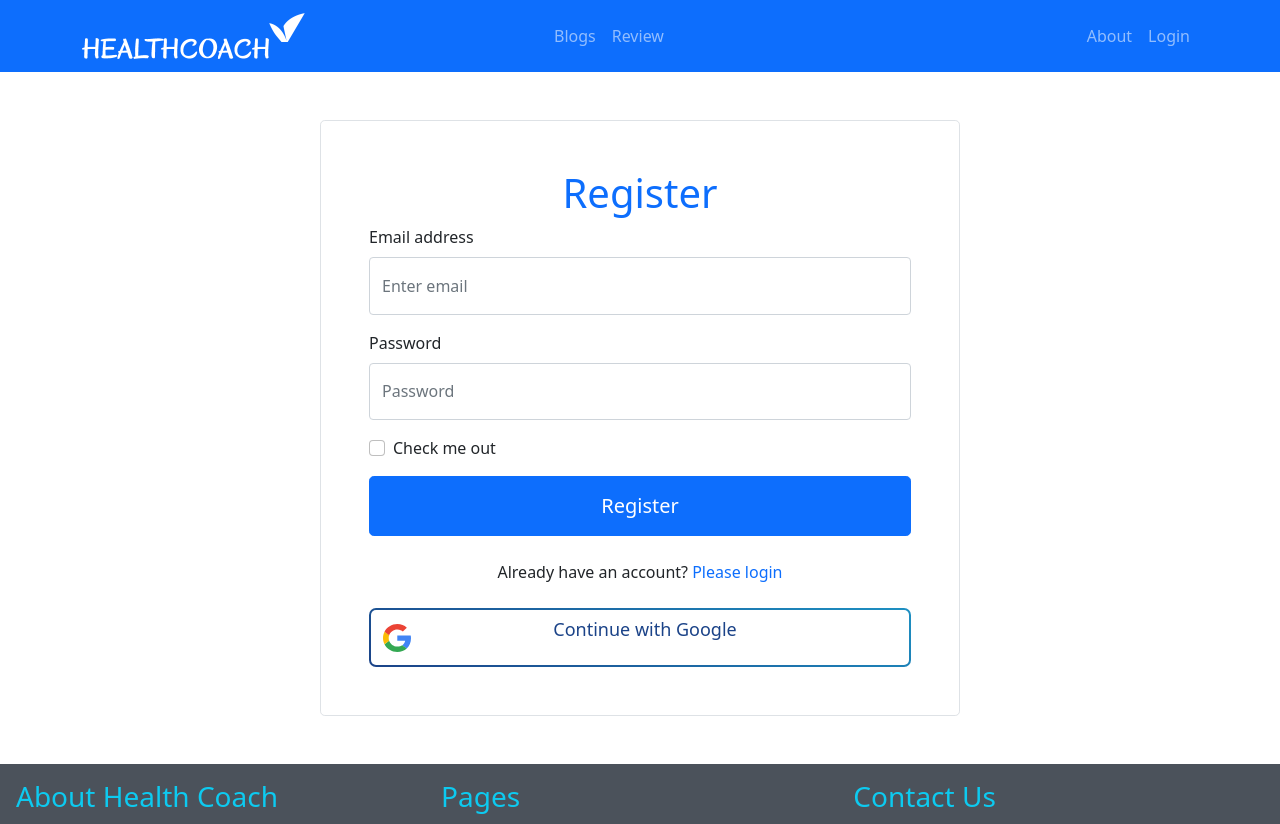
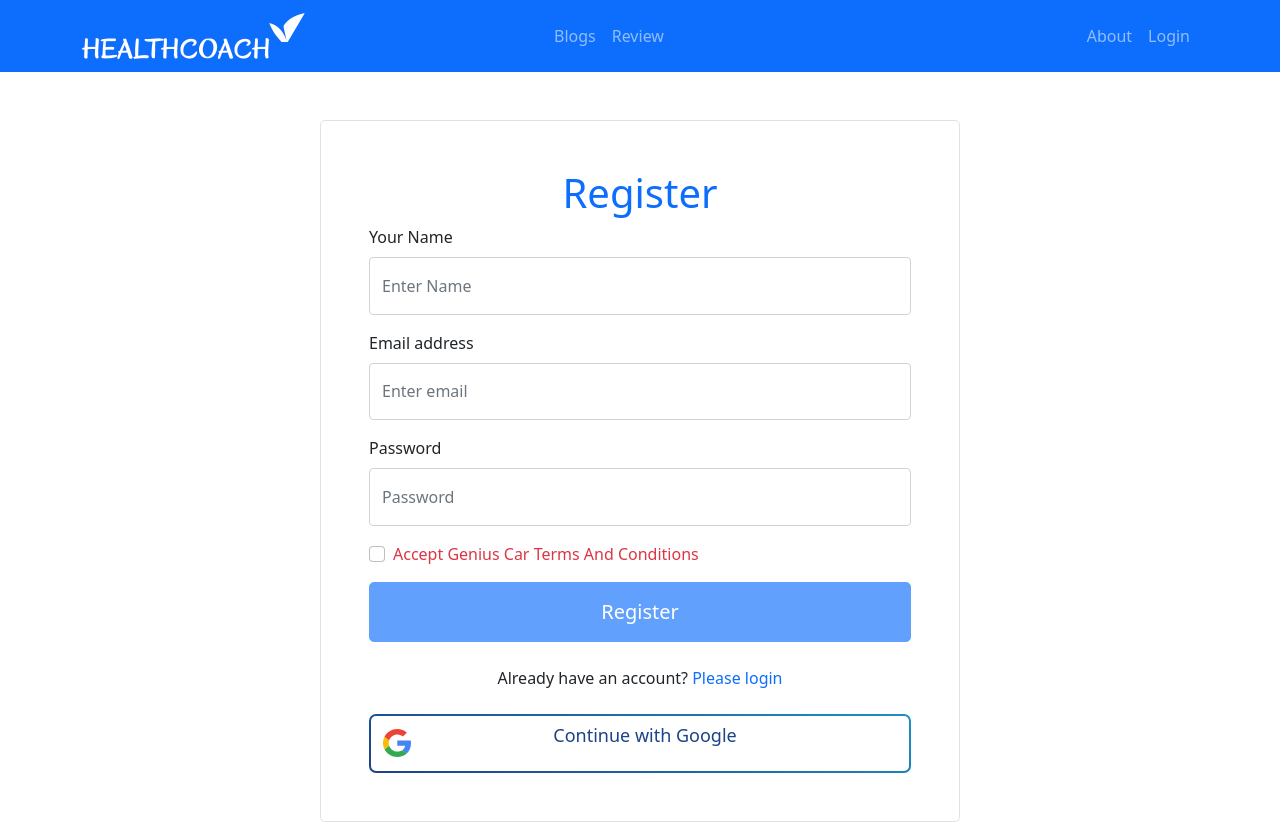
Before and after one commit to rana135/health-check, a React (Create React App) app: page /register in a window 1280 px wide. Shown: the top 824 px of the page. Built offline with nearby package versions, Linux system fonts and the light colour scheme; no server answers.

Commit message:
react toastify and reset password done

```diff
--- a/package.json
+++ b/package.json
@@ -15,6 +15,7 @@
     "react-firebase-hooks": "^5.0.3",
     "react-router-dom": "^6.3.0",
     "react-scripts": "5.0.1",
+    "react-toastify": "^8.2.0",
     "web-vitals": "^2.1.4"
   },
   "scripts": {
--- a/src/Form/Login/Login.js
+++ b/src/Form/Login/Login.js
@@ -1,11 +1,14 @@
 import React, { useRef, useState } from 'react';
-import { Button, Form } from 'react-bootstrap';
+import { Button, Form} from 'react-bootstrap';
 import './Login.css';
 import GoogleLogo from '../../images/google.svg'
 import { useNavigate } from 'react-router-dom';
-import { useSignInWithEmailAndPassword, useSignInWithGoogle } from 'react-firebase-hooks/auth';
+import { useSendPasswordResetEmail, useSignInWithEmailAndPassword, useSignInWithGoogle } from 'react-firebase-hooks/auth';
 import auth from '../../Firebase.init';
 import Loading from '../../Shared/Loading/Loading';
+import { sendPasswordResetEmail } from 'firebase/auth';
+import { ToastContainer, toast } from 'react-toastify';
+import 'react-toastify/dist/ReactToastify.css';
 
 const Login = () => {
   const [validated, setValidated] = useState(false);
@@ -19,6 +22,9 @@ const Login = () => {
     error,
   ] = useSignInWithEmailAndPassword(auth);
   const [signInWithGoogle, user1, loading1, error1] = useSignInWithGoogle(auth);
+  const [sendPasswordResetEmail, sending, resetError] = useSendPasswordResetEmail(
+    auth
+  );
 
 
   let errorElement;
@@ -56,6 +62,18 @@ const Login = () => {
   const navigateRegister = () => {
     navigate('/register')
   }
+
+  const resetPassword = async () => {
+    const email = emailRef.current.value;
+    if (email) {
+      await sendPasswordResetEmail(email);
+      toast('Sent email');
+    }
+    else{
+      toast ("please enter your email address")
+    }
+
+  }
   return (
     <div className='w-50 mx-auto border p-5 m-5 rounded-3'>
       <h1 className='text-center text-primary'>Login</h1>
@@ -69,9 +87,6 @@ const Login = () => {
           <Form.Label>Password</Form.Label>
           <Form.Control ref={passwordRef} type="password" placeholder="Password" required />
         </Form.Group>
-        <Form.Group className="mb-3" controlId="formBasicCheckbox">
-          <Form.Check type="checkbox" label="Check me out" />
-        </Form.Group>
         <Button style={{ height: "60px" }} className='btn btn-lg mx-auto d-block w-100' variant="primary" type="submit">
           Login
         </Button>
@@ -79,7 +94,7 @@ const Login = () => {
       {errorElement}
       <div className='m-4'>
         <p className='text-center mt-2'>New to Genius Car? <span onClick={navigateRegister} className='text-primary'>Please Register</span></p>
-        <p className='text-center mt-2'>Forget Password? <span className='text-primary'>Reset Password</span></p>
+        <p className='text-center mt-2'>Forget Password? <span onClick={resetPassword} className='text-primary'>Reset Password</span></p>
       </div>
       <div className='input-wrapper'>
         <button onClick={() => signInWithGoogle()} className='google-auth'>
@@ -87,6 +102,7 @@ const Login = () => {
           <p> Continue with Google </p>
         </button>
       </div>
+      <ToastContainer />
     </div>
   );
 };
--- a/src/Form/Register/Register.js
+++ b/src/Form/Register/Register.js
@@ -8,7 +8,9 @@ import Loading from '../../Shared/Loading/Loading';
 
 
 const Register = () => {
+    const [agree, setAgree] = useState(false);
     const [validated, setValidated] = useState(false);
+    const nameRef = useRef('')
     const emailRef = useRef('')
     const passwordRef = useRef('')
     const navigate = useNavigate();
@@ -17,7 +19,7 @@ const Register = () => {
         user,
         loading,
         error,
-    ] = useCreateUserWithEmailAndPassword(auth);
+    ] = useCreateUserWithEmailAndPassword(auth, {sendEmailVerification:true});
     const [signInWithGoogle, user1, loading1, error1] = useSignInWithGoogle(auth);
 
     let errorELement;
@@ -45,6 +47,8 @@ const Register = () => {
         setValidated(true);
         event.preventDefault();
 
+
+        const name = nameRef.current.value;
         const email = emailRef.current.value;
         const password = passwordRef.current.value;
         createUserWithEmailAndPassword(email, password)
@@ -59,6 +63,10 @@ const Register = () => {
             <h1 className='text-center text-primary'>Register</h1>
             <Form onSubmit={handleRegister}>
                 <Form.Group className="mb-3" controlId="formBasicEmail">
+                    <Form.Label>Your Name</Form.Label>
+                    <Form.Control ref={nameRef} type="text" placeholder="Enter Name" required />
+                </Form.Group>
+                <Form.Group className="mb-3" controlId="formBasicEmail">
                     <Form.Label>Email address</Form.Label>
                     <Form.Control ref={emailRef} type="email" placeholder="Enter email" required />
                 </Form.Group>
@@ -68,9 +76,11 @@ const Register = () => {
                     <Form.Control ref={passwordRef} type="password" placeholder="Password" required />
                 </Form.Group>
                 <Form.Group className="mb-3" controlId="formBasicCheckbox">
-                    <Form.Check type="checkbox" label="Check me out" />
+                    <Form.Check onClick={()=> setAgree(!agree)} type="checkbox" label="Accept Genius Car Terms And Conditions" className={agree? "text-primary" : "text-danger"}/>
                 </Form.Group>
-                <Button style={{ height: "60px" }} className='btn btn-lg mx-auto d-block w-100' variant="primary" type="submit">
+                <Button
+                disabled = {!agree}
+                style={{ height: "60px" }} className='btn btn-lg mx-auto d-block w-100' variant="primary" type="submit">
                     Register
                 </Button>
             </Form>
```
Also changed, not shown: 1 other file (tests, documents, lock files or other folders).
